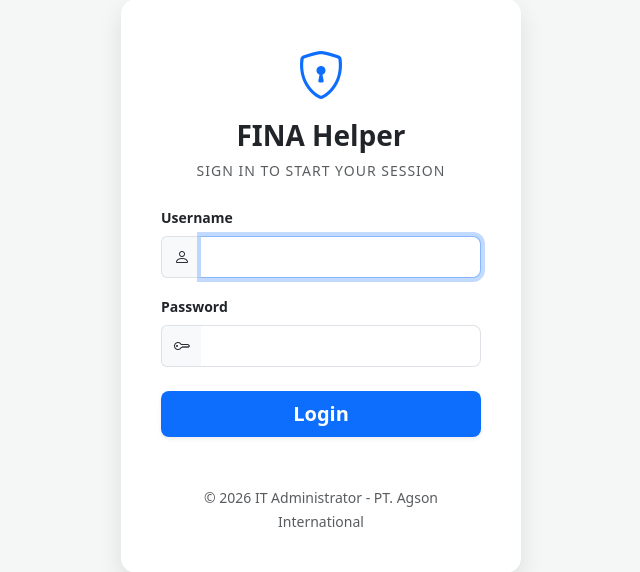
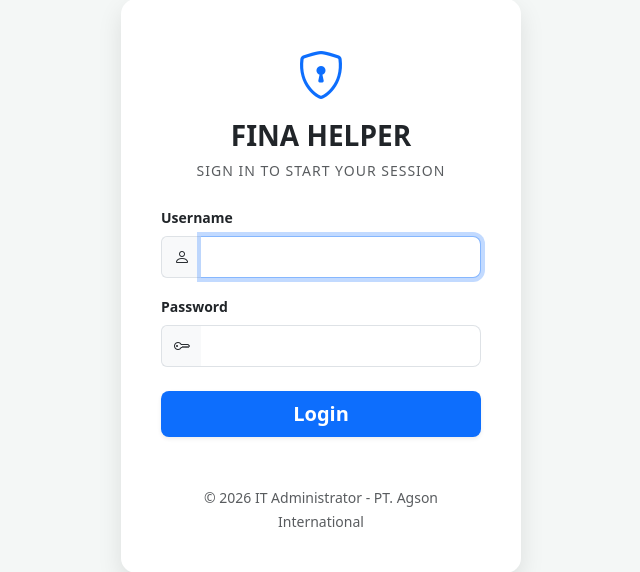
Before and after one commit to 03lukman/bckp_fiper-v2, a Flask app: page / in a window 1280 px wide. Shown: the part 114-686 px from the top of the page, without its empty margins (319-959 px from the left). Run offline with Flask 3, Linux system fonts and the light colour scheme.

Commit message:
Update login.html

```diff
--- a/fiper/app/templates/auth/login.html
+++ b/fiper/app/templates/auth/login.html
@@ -3,7 +3,7 @@
 <head>
     <meta charset="UTF-8">
     <meta name="viewport" content="width=device-width, initial-scale=1.0">
-    <title>Login - FINA Helper</title>
+    <title>Login - FINA HELPER</title>
     <link href="https://cdn.jsdelivr.net/npm/bootstrap@5.3.0/dist/css/bootstrap.min.css" rel="stylesheet">
     <link rel="stylesheet" href="https://cdn.jsdelivr.net/npm/bootstrap-icons@1.10.0/font/bootstrap-icons.css">
     <style>
@@ -39,7 +39,7 @@
 <div class="login-box">
     <div class="text-center mb-4">
         <i class="bi bi-shield-lock text-primary" style="font-size: 3rem;"></i>
-        <h3 class="fw-bold mt-2">FINA Helper</h3>
+        <h3 class="fw-bold mt-2">FINA HELPER</h3>
         <p class="text-muted small text-uppercase" style="letter-spacing: 1px;">Sign in to start your session</p>
     </div>
 
```
